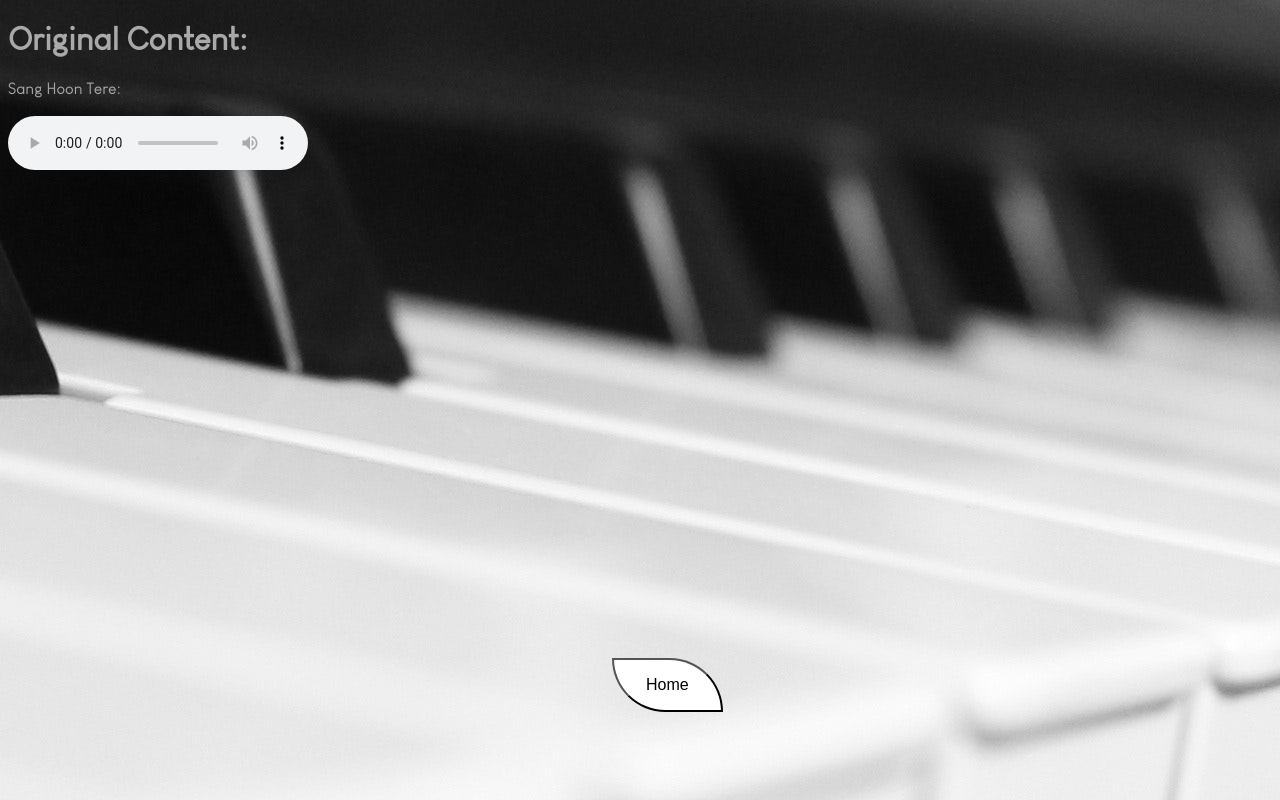
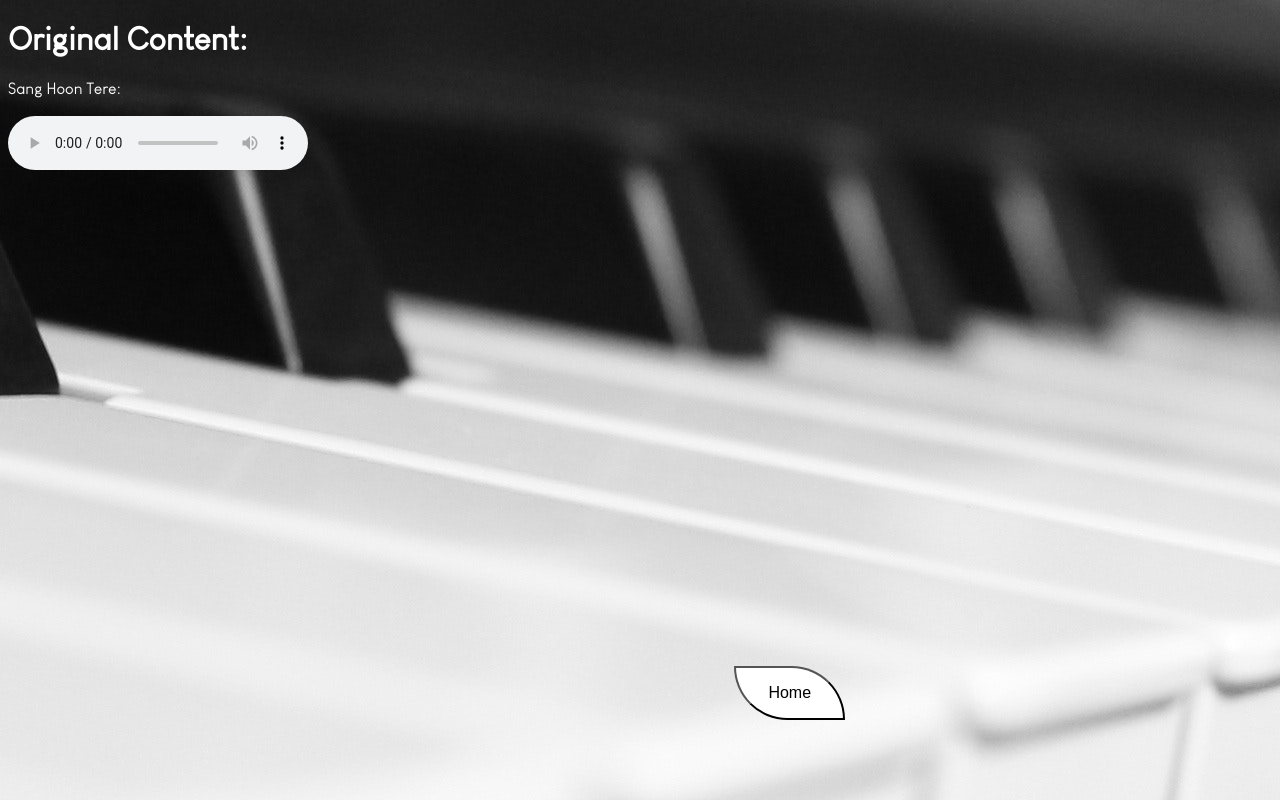
Before and after one commit to beatsurge/beatsurge.github.io, a plain HTML site: page ocm.html in a window 1280 px wide. Drawn offline with Linux system fonts and the light colour scheme.

Commit message:
Fixed bigs in Original Content and Remix

```diff
--- a/ocm.html
+++ b/ocm.html
@@ -20,25 +20,24 @@
 	position: relative;
 	border-radius: 100px 10000px;
 	transition: 0.5s;
-	top: 520px;
-	left: 300px;
+	top: 66vh;
+	left: 33vw;
 }
 	h1
 	{
 		font-family: custom;
-		color: darkgray;
+		color: white;
 	}
 	p1
 	{
 		font-family: custom;
-		color: darkgray;
+		color: white;
 	}
 	body
 	{
 		background: url("ocm.jpg") no-repeat fixed center;
 	}
 </style>
-
 <body>
 <title>Original Content</title>
 	<h1>Original Content: </h1>
```
Also changed, not shown: remixm.html (+2 -2 lines).
